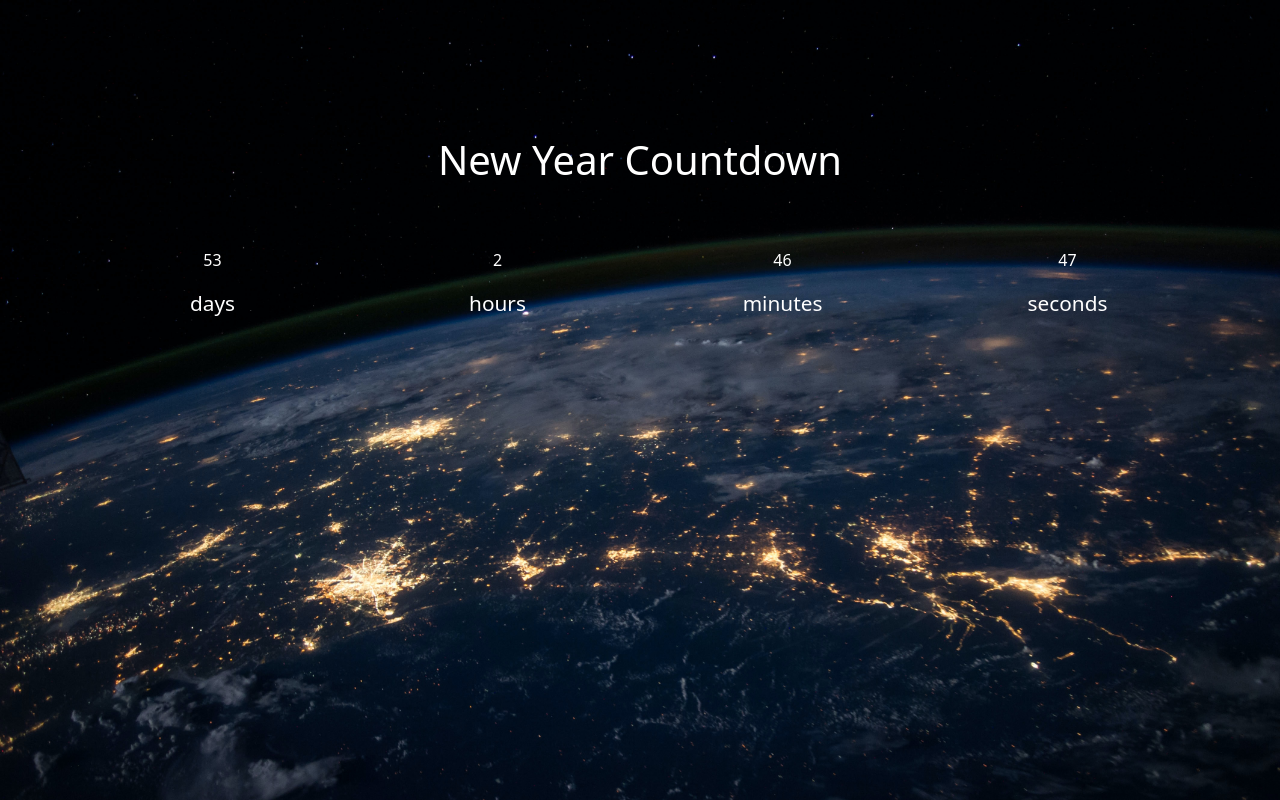
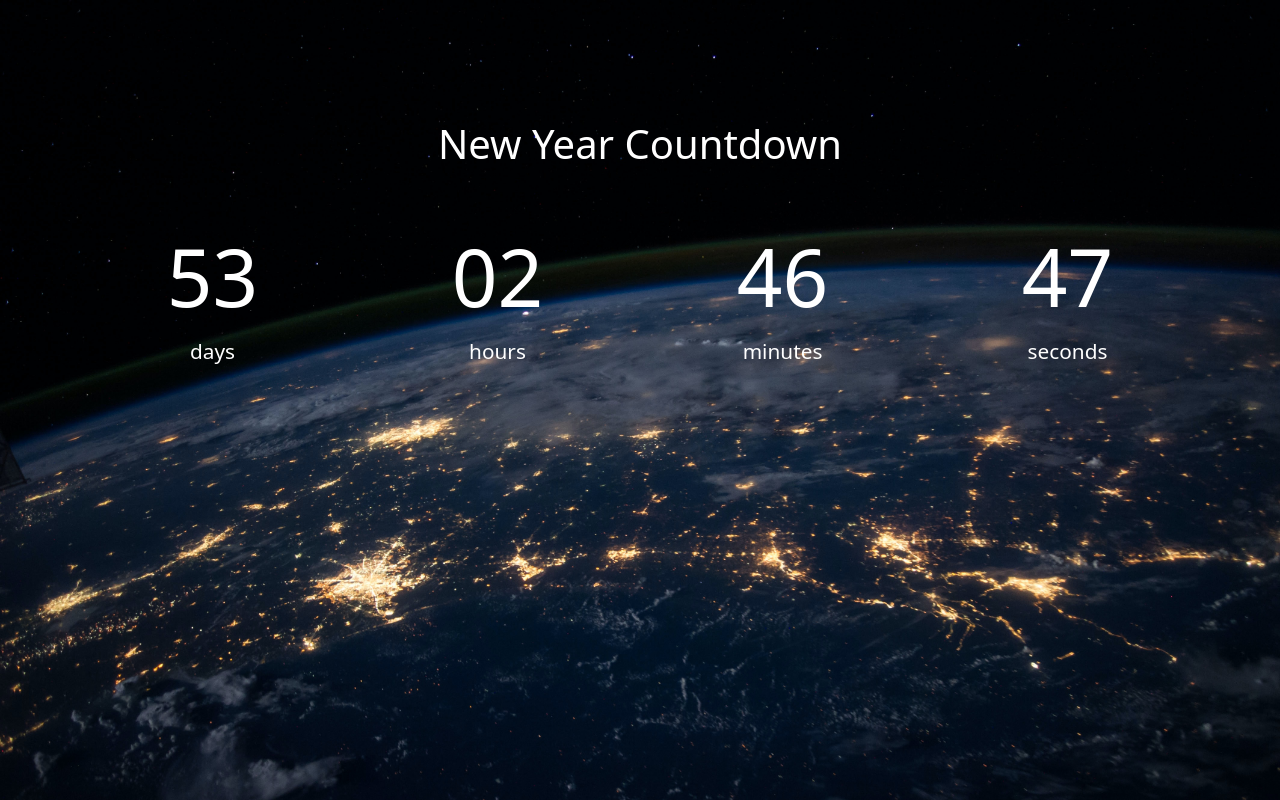
Before and after one commit to paperpatch/countdown_timer, a plain HTML site: page index.html in a window 1280 px wide. Drawn offline with nearby package versions, Linux system fonts and the light colour scheme.

Commit message:
finished MVP

```diff
--- a/assets/css/style.css
+++ b/assets/css/style.css
@@ -16,11 +16,11 @@ main {
 }
 
 h1 {
-  padding: 7vh;
+  padding: 5vh;
 }
 
-.big-text {
-  font-size: 6rem;
+p {
+  font-size: 5rem;
   line-height: 1.5;
   margin: 0 auto;
 }
--- a/assets/js/script.js
+++ b/assets/js/script.js
@@ -12,22 +12,20 @@ function countdown() {
   // results in milliseconds. divide by 1000 to get seconds
   var totalSeconds = new Date(newYearsDate - currentDate) / 1000;
 
-  var days = Math.floor(totalSeconds / 86400);
+  var days = Math.floor(totalSeconds / 3600 / 24);
   var hours = Math.floor(totalSeconds / 3600) % 24;
   var minutes = Math.floor(totalSeconds / 60) % 60;
   var seconds = Math.floor(totalSeconds) % 60;
 
   daysEl.innerHTML = days;
-  hoursEl.innerHTML = hours;
-  minutesEl.innerHTML = minutes;
-  secondsEl.innerHTML = seconds;
+  hoursEl.innerHTML = formatTime(hours);
+  minutesEl.innerHTML = formatTime(minutes);
+  secondsEl.innerHTML = formatTime(seconds);
+}
 
-  console.log(days);
-  console.log(hours);
-  console.log(minutes);
-  console.log(seconds);
-  // console.log(minutes);
-
+// If time is less than 10, add a '0' digit in front of it.
+function formatTime(time) {
+  return time < 10 ? (`0${time}`) : time;
 }
 
 countdown();
```
